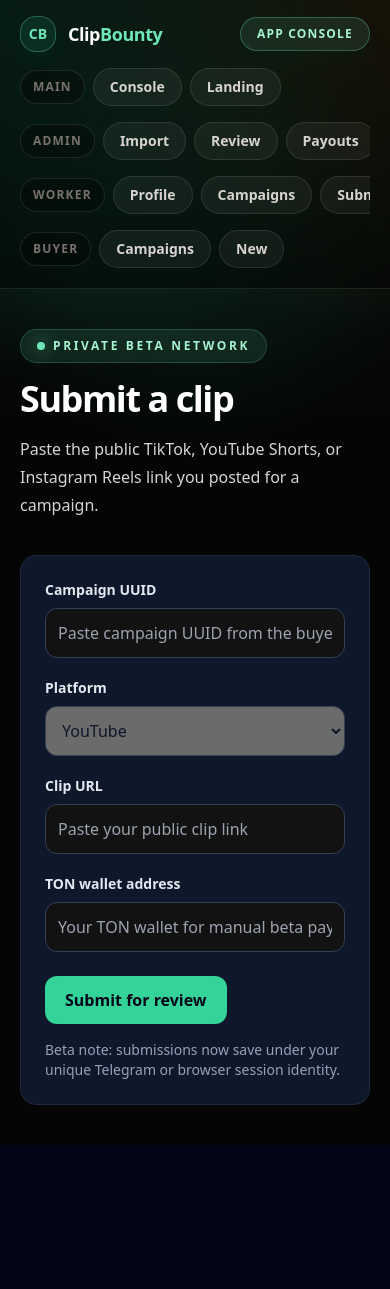
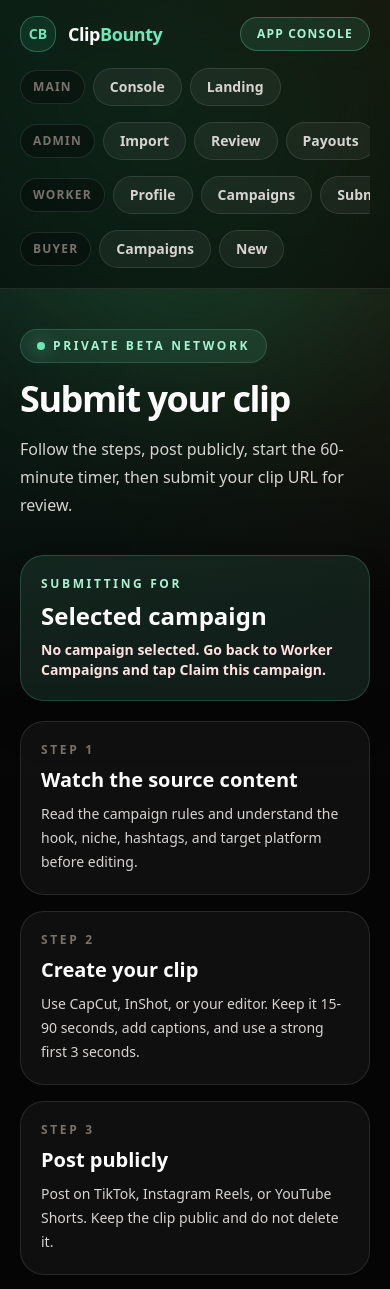
Before and after one commit to youssefalw2001/Clip-bounty-, a Next.js app: page /worker/submit in a window 390 px wide. Shown: the top 1289 px of the page. Before the commit the page ends 1145 px from the top, so only its background shows below. Built offline with nearby package versions, Linux system fonts and the light colour scheme; no server answers.

Commit message:
Replace submit page with mobile-first campaign claim flow

```diff
--- a/app/worker/submit/page.tsx
+++ b/app/worker/submit/page.tsx
@@ -1,46 +1,22 @@
-import { submitClipAction } from "@/app/actions";
 import { DashboardShell } from "@/components/DashboardShell";
-import { UserIdentityInput } from "@/components/UserIdentityInput";
+import { WorkerSubmitFlow } from "@/components/WorkerSubmitFlow";
 
-export default function SubmitClipPage() {
+export const dynamic = "force-dynamic";
+
+export default function SubmitClipPage({
+  searchParams,
+}: {
+  searchParams?: { campaignId?: string; campaignTitle?: string };
+}) {
+  const campaignId = searchParams?.campaignId || "";
+  const campaignTitle = searchParams?.campaignTitle || "Selected campaign";
+
   return (
     <DashboardShell
-      title="Submit a clip"
-      subtitle="Paste the public TikTok, YouTube Shorts, or Instagram Reels link you posted for a campaign."
+      title="Submit your clip"
+      subtitle="Follow the steps, post publicly, start the 60-minute timer, then submit your clip URL for review."
     >
-      <form action={submitClipAction} className="max-w-2xl rounded-2xl border border-slate-800 bg-slate-900 p-6">
-        <UserIdentityInput />
-        <label className="block text-sm font-semibold text-slate-200" htmlFor="campaignId">
-          Campaign UUID
-        </label>
-        <input id="campaignId" name="campaignId" required placeholder="Paste campaign UUID from the buyer/admin dashboard" className="mt-2 w-full rounded-xl border border-slate-700 p-3" />
-
-        <label className="mt-5 block text-sm font-semibold text-slate-200" htmlFor="platform">
-          Platform
-        </label>
-        <select id="platform" name="platform" className="mt-2 w-full rounded-xl border border-slate-700 p-3" defaultValue="youtube">
-          <option value="youtube">YouTube</option>
-          <option value="tiktok">TikTok</option>
-          <option value="instagram">Instagram</option>
-        </select>
-
-        <label className="mt-5 block text-sm font-semibold text-slate-200" htmlFor="url">
-          Clip URL
-        </label>
-        <input id="url" name="url" required placeholder="Paste your public clip link" className="mt-2 w-full rounded-xl border border-slate-700 p-3" />
-
-        <label className="mt-5 block text-sm font-semibold text-slate-200" htmlFor="walletAddress">
-          TON wallet address
-        </label>
-        <input id="walletAddress" name="walletAddress" required placeholder="Your TON wallet for manual beta payouts" className="mt-2 w-full rounded-xl border border-slate-700 p-3" />
-
-        <button type="submit" className="mt-6 rounded-xl bg-emerald-400 px-5 py-3 font-bold text-slate-950">
-          Submit for review
-        </button>
-        <p className="mt-4 text-sm text-slate-400">
-          Beta note: submissions now save under your unique Telegram or browser session identity.
-        </p>
-      </form>
+      <WorkerSubmitFlow campaignId={campaignId} campaignTitle={campaignTitle} />
     </DashboardShell>
   );
 }
```
